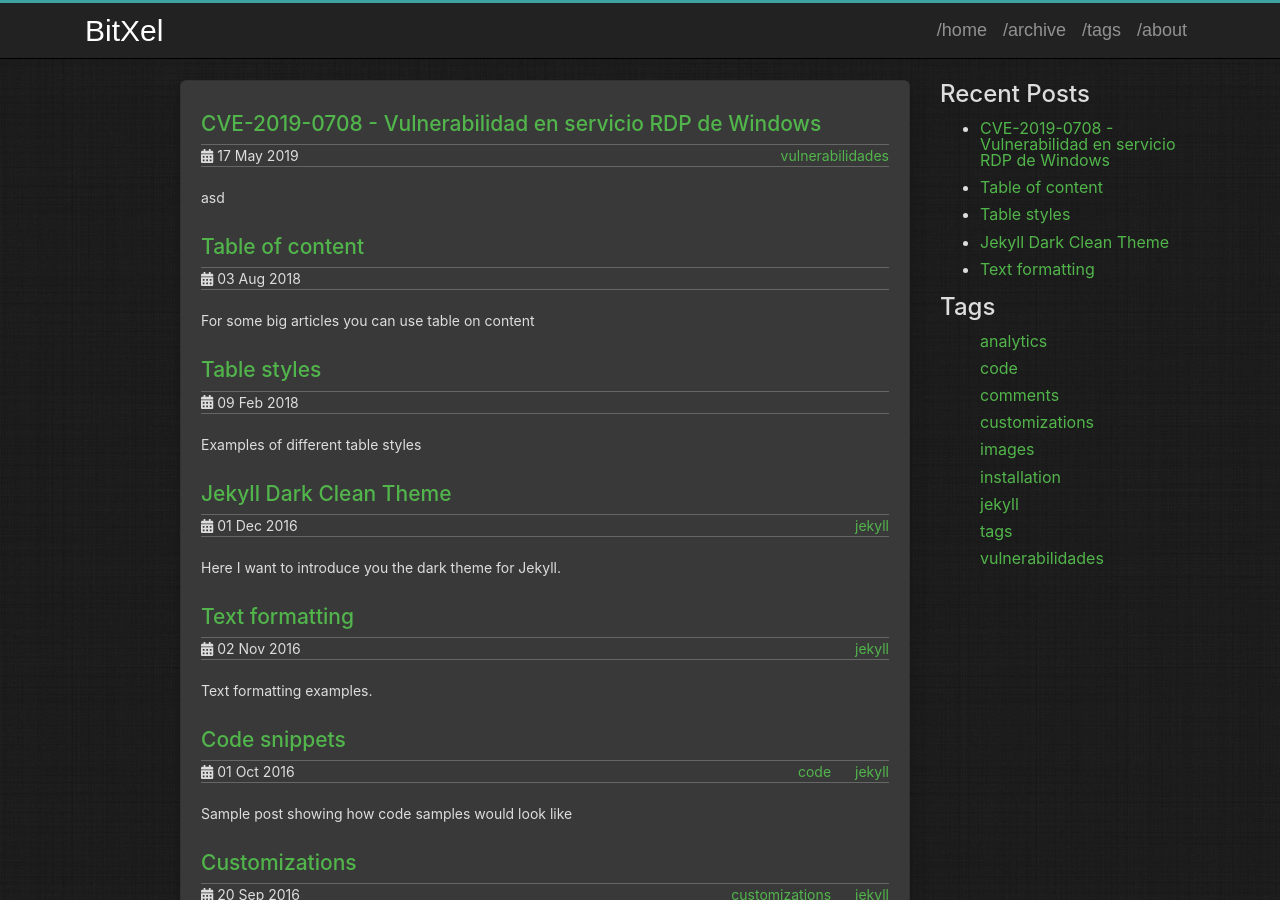
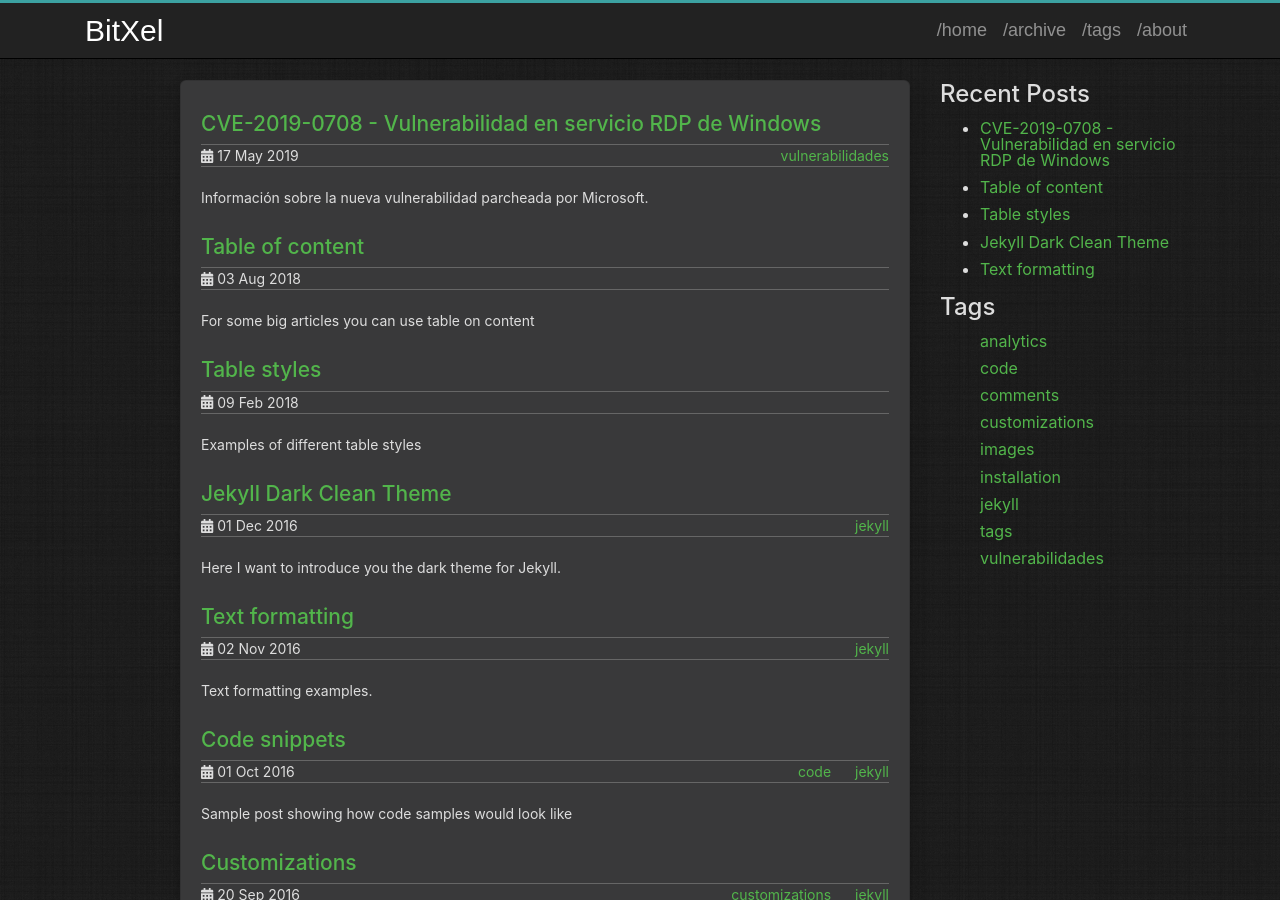
Before and after one commit to pgrandoli/pgrandoli.github.io, a Jekyll site: the page built from index.html, in a window 1280 px wide and 900 px high. Built offline with Jekyll 4.4.1, drawn with Linux system fonts in a browser that asks for light colours.

Commit message:
Update 2019-05-17-vulnerabilidad-rdp-cve-2019-0708.md

```diff
--- a/_posts/2019-05-17-vulnerabilidad-rdp-cve-2019-0708.md
+++ b/_posts/2019-05-17-vulnerabilidad-rdp-cve-2019-0708.md
@@ -2,7 +2,7 @@
 layout: post
 title: CVE-2019-0708 - Vulnerabilidad en servicio RDP de Windows
 date: 2019-05-17 16:25:06
-description: asd
+description: Información sobre la nueva vulnerabilidad parcheada por Microsoft.
 comments: true
 tags:
  - vulnerabilidades
```
